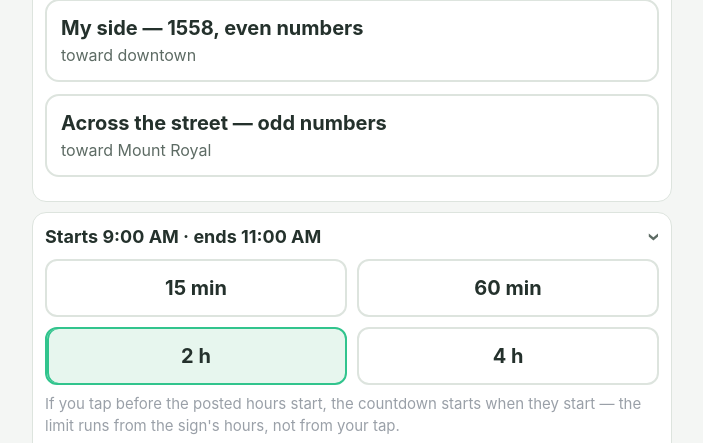
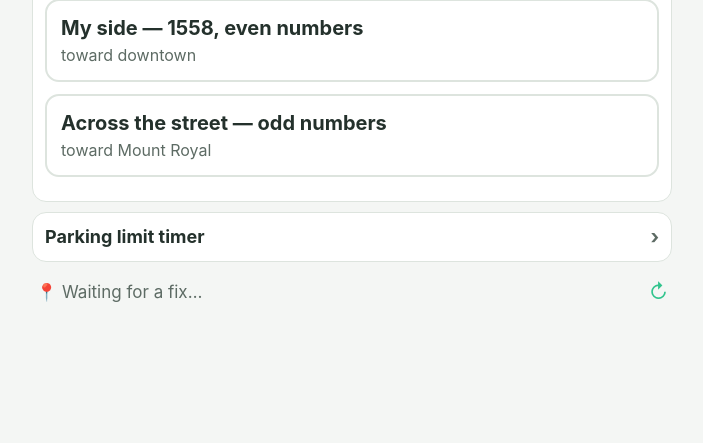
Before and after one commit to memoliro/jsm-tools.com, a plain HTML site: page ticket-saver.html in a window 1280 px wide. Shown: the part 67-510 px from the top of the page, without its empty margins (288-991 px from the left). Drawn offline with Linux system fonts and the light colour scheme.

Commit message:
Ticket Saver: limit timer only auto-arms when a side is picked

```diff
--- a/ticket-saver.html
+++ b/ticket-saver.html
@@ -449,6 +449,7 @@ function anchorLimitStart(nowMs) {
    "I just parked"). Pure except for the localStorage read. */
 function maybeAutoArmLimit(nowMs) {
   if (getLimitTimer()) return null;
+  if (!getSelectedSide()) return null; /* no side picked = he never said he parked here */
   var lim = (typeof DATA !== "undefined" && DATA) ? DATA.limit : null;
   if (!lim || !lim.days || !lim.start || !lim.end) return null;
   var p = tzParts(new Date(nowMs));
```
Also changed, not shown: ticket-saver-freud.html (+1 -0 lines), ticket-saver-lacombe.html (+1 -0 lines).
